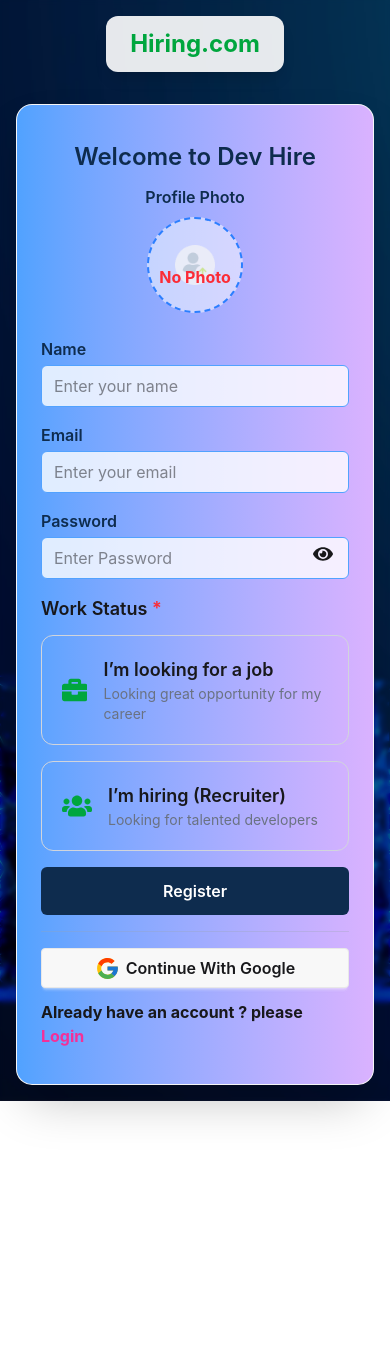
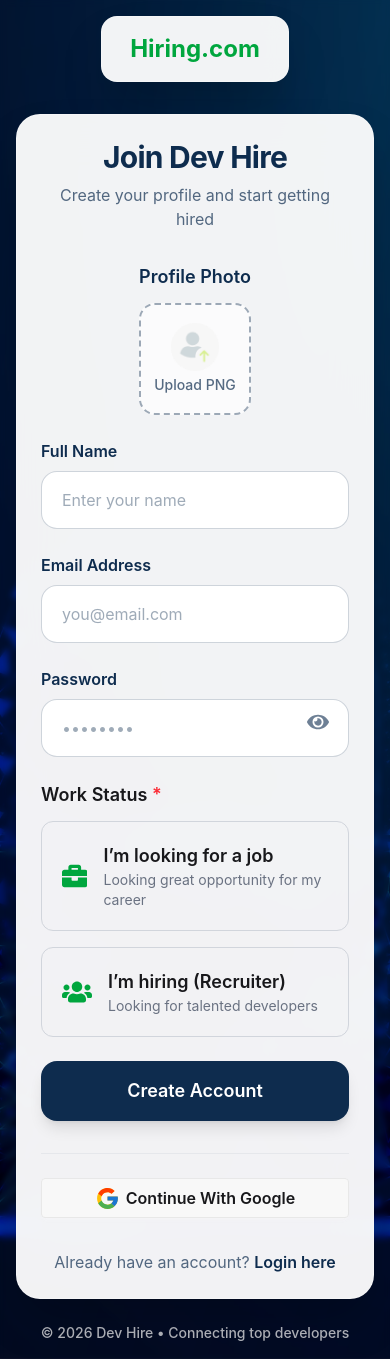
Before and after one commit to Shaching-dev/dev-hire-client, a React (Vite) app: page /auth/register in a window 390 px wide. Before the commit the page ends 1101 px from the top, so only its background shows below. Built offline with nearby package versions, Linux system fonts and the light colour scheme; no server answers.

Commit message:
performance setup

```diff
--- a/src/Layout/AuthLayout/AuthLayout.jsx
+++ b/src/Layout/AuthLayout/AuthLayout.jsx
@@ -6,26 +6,30 @@ import Logo from "../../Components/Logo/Logo";
 const AuthLayout = () => {
   return (
     <div
-      className="min-h-screen w-full flex items-center justify-center relative bg-cover bg-center bg-no-repeat p-4"
+      className="min-h-screen w-full flex items-center justify-center relative bg-cover bg-center bg-no-repeat p-4 md:p-6 lg:p-8"
       style={{
         backgroundImage: `url(${authImage})`,
       }}>
-      {/* Darker Overlay for better contrast */}
-      <div className="absolute inset-0 bg-black/40 backdrop-blur-[2px]"></div>
+      {/* Enhanced Overlay */}
+      <div className="absolute inset-0 bg-gradient-to-br from-black/50 via-black/40 to-black/50 backdrop-blur-[3px]" />
 
-      <div className="relative z-10 w-full max-w-md">
-        {/* Logo Section */}
-        <div className="flex justify-center mb-8">
-          <div className="bg-white/90 p-3 rounded-xl shadow-lg">
+      <div className="relative z-10 w-full max-w-lg mx-auto">
+        {/* Logo */}
+        <div className="flex justify-center mb-8 md:mb-10">
+          <div className="bg-white/95 backdrop-blur-md p-4 rounded-2xl shadow-2xl border border-white/30">
             <Logo />
           </div>
         </div>
 
-        {/* Main Card Container */}
-        <main className="bg-white/95 backdrop-blur-md rounded-2xl shadow-2xl overflow-hidden border border-white/20">
-          {/* The form from Outlet will render here */}
+        {/* Glassmorphic Card */}
+        <main className="bg-white/95 backdrop-blur-xl rounded-3xl shadow-2xl border border-white/30 overflow-hidden">
           <Outlet />
         </main>
+
+        {/* Subtle footer text (optional) */}
+        <p className="text-center text-white/70 text-sm mt-6 font-medium">
+          © 2026 Dev Hire • Connecting top developers
+        </p>
       </div>
     </div>
   );
--- a/src/Layout/AuthLayout/auth/Register/Register.jsx
+++ b/src/Layout/AuthLayout/auth/Register/Register.jsx
@@ -113,38 +113,120 @@ const Register = () => {
 
   // Extract onChange from react-hook-form to combine it with our custom handleImageChange
 
+  // const handleRegister = async (data) => {
+  //   setIsSubmitting(true);
+
+  //   try {
+  //     const imageFile = data.photo[0];
+  //     if (!imageFile) throw new Error("Photo is required");
+
+  //     // 🔥 PARALLEL: Cloudinary + Firebase register (biggest win)
+  //     const uploadToCloudinary = async () => {
+  //       const formData = new FormData();
+  //       formData.append("file", imageFile);
+  //       formData.append("upload_preset", "my_present");
+
+  //       const res = await axios.post(
+  //         "https://api.cloudinary.com/v1_1/dldvozuht/image/upload",
+  //         formData,
+  //       );
+  //       return res.data.secure_url;
+  //     };
+
+  //     const [firebaseRes, photoURL] = await Promise.all([
+  //       registerWithEmail(data.email, data.password),
+  //       uploadToCloudinary(),
+  //     ]);
+
+  //     // Now we have both user and photoURL
+  //     await updateUser({
+  //       displayName: data.name,
+  //       photoURL: photoURL,
+  //     });
+
+  //     // Build user info for MongoDB
+  //     const userInfo = {
+  //       displayName: data.name,
+  //       email: data.email,
+  //       photoURL: photoURL,
+  //       uid: firebaseRes.user.uid,
+  //       role: data.workStatus,
+  //       createdAt: new Date(),
+  //     };
+
+  //     // Optional but recommended: make DB save fire-and-forget
+  //     // (navigation should not wait for MongoDB)
+  //     const saveToDB = async () => {
+  //       try {
+  //         const dbRes = await axiosSecure.post("/users", userInfo);
+  //         if (!dbRes.data.success) {
+  //           console.warn("DB save failed but user is registered in Firebase");
+  //         }
+  //       } catch (dbErr) {
+  //         console.warn("Database save error (non-blocking):", dbErr);
+  //         // You can still toast a soft warning here if you want
+  //       }
+  //     };
+
+  //     // Start DB save in background
+  //     saveToDB();
+
+  //     // 🔥 NAVIGATE IMMEDIATELY after Firebase is done
+  //     toast.success(`Welcome ${data.name}!`);
+  //     navigate(from, { replace: true });
+  //     reset();
+  //   } catch (error) {
+  //     console.error(error);
+  //     toast.error(error.message || "Registration failed");
+  //   } finally {
+  //     setIsSubmitting(false);
+  //   }
+  // };
+
   const handleRegister = async (data) => {
     setIsSubmitting(true);
 
     try {
+      // Step 1: Register with Firebase (this is where duplicate email is caught)
+      let firebaseRes;
+      try {
+        firebaseRes = await registerWithEmail(data.email, data.password);
+      } catch (authError) {
+        // If your hook properly throws (after you fix it later), this will catch it
+        if (authError?.code === "auth/email-already-in-use") {
+          toast.error(
+            "This email is already registered. Please login instead!",
+          );
+          return;
+        }
+        throw authError; // other Firebase errors
+      }
+
+      // Safety check in case hook is still swallowing the error
+      if (!firebaseRes?.user) {
+        toast.error("This email is already registered. Please login instead!");
+        return;
+      }
+
+      // Step 2: Upload photo to Cloudinary
       const imageFile = data.photo[0];
-      if (!imageFile) throw new Error("Photo is required");
-
-      // 🔥 PARALLEL: Cloudinary + Firebase register (biggest win)
-      const uploadToCloudinary = async () => {
       const formData = new FormData();
       formData.append("file", imageFile);
       formData.append("upload_preset", "my_present");
 
-        const res = await axios.post(
-          "https://api.cloudinary.com/v1_1/dldvozuht/image/upload",
+      const cloudinaryRes = await axios.post(
+        `https://api.cloudinary.com/v1_1/dldvozuht/image/upload`,
         formData,
       );
-        return res.data.secure_url;
-      };
+      const photoURL = cloudinaryRes.data.secure_url;
 
-      const [firebaseRes, photoURL] = await Promise.all([
-        registerWithEmail(data.email, data.password),
-        uploadToCloudinary(),
-      ]);
-
-      // Now we have both user and photoURL
+      // Step 3: Update Firebase profile
       await updateUser({
         displayName: data.name,
         photoURL: photoURL,
       });
 
-      // Build user info for MongoDB
+      // Step 4: Save to your database (non-blocking)
       const userInfo = {
         displayName: data.name,
         email: data.email,
@@ -154,30 +236,25 @@ const Register = () => {
         createdAt: new Date(),
       };
 
-      // Optional but recommended: make DB save fire-and-forget
-      // (navigation should not wait for MongoDB)
       const saveToDB = async () => {
         try {
           const dbRes = await axiosSecure.post("/users", userInfo);
           if (!dbRes.data.success) {
-            console.warn("DB save failed but user is registered in Firebase");
+            console.warn("DB save warning:", dbRes.data.message);
           }
         } catch (dbErr) {
-          console.warn("Database save error (non-blocking):", dbErr);
-          // You can still toast a soft warning here if you want
+          console.warn("Database save failed (non-blocking):", dbErr);
         }
       };
+      saveToDB(); // fire and forget
 
-      // Start DB save in background
-      saveToDB();
-
-      // 🔥 NAVIGATE IMMEDIATELY after Firebase is done
+      // ✅ Success
       toast.success(`Welcome ${data.name}!`);
       navigate(from, { replace: true });
       reset();
     } catch (error) {
       console.error(error);
-      toast.error(error.message || "Registration failed");
+      toast.error(error.message || "Registration failed. Please try again.");
     } finally {
       setIsSubmitting(false);
     }
@@ -200,56 +277,55 @@ const Register = () => {
   });
 
   return (
-    <div className="">
-      <div className="w-full max-w-md p-6 bg-gradient-to-r from-blue-400 to-purple-300 hover:shadow-2xl hover:shadow-green-950 duration-150 rounded-lg shadow-md">
-        <h3 className="text-2xl font-semibold text-center my-3 text-[#0e2c4e]">
-          Welcome to Dev Hire
-        </h3>
+    <div className="w-full p-6 md:p-8 lg:p-10">
+      {/* Header */}
+      <div className="text-center mb-8">
+        <h1 className="text-3xl md:text-4xl font-bold text-[#0e2c4e] tracking-tight">
+          Join Dev Hire
+        </h1>
+        <p className="text-[#0e2c4e]/70 mt-2 text-base">
+          Create your profile and start getting hired
+        </p>
+      </div>
 
-        <form onSubmit={handleSubmit(handleRegister)} className="space-y-4">
-          {/* Photo Upload Section */}
-          <div className="flex flex-col items-center justify-center mb-4">
-            <label className="block mb-2 text-[#0e2c4e] font-semibold text-center">
+      <form onSubmit={handleSubmit(handleRegister)} className="space-y-6">
+        {/* Profile Photo */}
+        <div className="flex flex-col items-center">
+          <label className="block mb-3 text-[#0e2c4e] font-semibold text-lg">
             Profile Photo
           </label>
 
-            <div className="relative w-24 h-24 mb-2">
+          <div className="relative w-28 h-28 md:w-32 md:h-32">
             {preview ? (
               <>
-                  {/* Image Preview */}
                 <img
                   src={preview}
                   alt="Preview"
-                    className="w-full h-full object-cover rounded-full border-4 border-white shadow-md"
+                  className="w-full h-full object-cover rounded-2xl border-4 border-white shadow-xl"
                 />
-                  {/* Cancel button */}
                 <button
                   type="button"
                   onClick={clearImage}
-                    className="absolute -top-1 -right-1 bg-red-500 text-white rounded-full w-7 h-7 flex items-center justify-center text-sm font-bold shadow-lg hover:bg-red-600 transition">
+                  className="absolute -top-2 -right-2 bg-red-500 hover:bg-red-600 text-white rounded-2xl w-8 h-8 flex items-center justify-center text-xl shadow-lg transition">
                   ✕
                 </button>
               </>
             ) : (
-                <>
-                  {/* ✅ Label acting as the clickable upload button */}
               <label
                 htmlFor="photo-upload"
-                    className="cursor-pointer w-full h-full rounded-full flex flex-col items-center justify-center bg-white/50 border-2 border-dashed border-blue-500 hover:bg-white/80 transition overflow-hidden relative">
-                    <span className="text-red-500 absolute top-1/2 font-bold z-20">
-                      No Photo
-                    </span>
+                className="cursor-pointer w-full h-full rounded-2xl flex flex-col items-center justify-center bg-white/70 border-2 border-dashed border-[#0e2c4e]/40 hover:border-[#0e2c4e] hover:bg-white/90 transition-all duration-200">
                 <img
                   src={imageIcon}
                   alt="Upload icon"
-                      className="w-10 h-10 object-cover opacity-70"
+                  className="w-12 h-12 opacity-70 mb-1"
                 />
+                <span className="text-[#0e2c4e]/70 text-sm font-medium">
+                  Upload PNG
+                </span>
               </label>
-                </>
             )}
           </div>
 
-            {/* ✅ Hidden File Input */}
           <input
             id="photo-upload"
             type="file"
@@ -257,61 +333,59 @@ const Register = () => {
             className="hidden"
             {...restPhotoRegister}
             onChange={(e) => {
-                handleImageChange(e); // Run custom logic (preview, size validation)
-                rhfOnChange(e); // Run react-hook-form logic
+              handleImageChange(e);
+              rhfOnChange(e);
             }}
           />
 
           {fileError && (
-              <p className="text-red-500 text-sm text-center">{fileError}</p>
+            <p className="text-red-500 text-sm mt-2">{fileError}</p>
           )}
           {errors.photo && (
-              <p className="text-red-500 text-sm text-center">
-                {errors.photo.message}
-              </p>
+            <p className="text-red-500 text-sm mt-2">{errors.photo.message}</p>
           )}
         </div>
 
         {/* Name */}
         <div>
-            <label className="block mb-1 text-[#0e2c4e] font-semibold">
-              Name
+          <label className="block mb-2 text-[#0e2c4e] font-semibold">
+            Full Name
           </label>
           <input
             type="text"
             placeholder="Enter your name"
             {...register("name", { required: "Name is required" })}
-              className="w-full px-3 py-2 border rounded-md border-blue-400 focus:outline-none focus:ring-2 focus:ring-blue-500 bg-white/80"
+            className="w-full px-5 py-4 border border-[#0e2c4e]/20 rounded-2xl focus:outline-none focus:ring-2 focus:ring-[#0e2c4e] bg-white text-[#0e2c4e] placeholder:text-[#0e2c4e]/40"
           />
           {errors.name && (
-              <p className="text-red-500 text-sm">{errors.name.message}</p>
+            <p className="text-red-500 text-sm mt-1">{errors.name.message}</p>
           )}
         </div>
 
         {/* Email */}
         <div>
-            <label className="block mb-1 text-[#0e2c4e] font-semibold">
-              Email
+          <label className="block mb-2 text-[#0e2c4e] font-semibold">
+            Email Address
           </label>
           <input
             type="email"
-              placeholder="Enter your email"
+            placeholder="you@email.com"
             {...register("email", { required: "Email is required" })}
-              className="w-full px-3 py-2 border rounded-md border-blue-400 focus:outline-none focus:ring-2 focus:ring-blue-500 bg-white/80"
+            className="w-full px-5 py-4 border border-[#0e2c4e]/20 rounded-2xl focus:outline-none focus:ring-2 focus:ring-[#0e2c4e] bg-white text-[#0e2c4e] placeholder:text-[#0e2c4e]/40"
           />
           {errors.email && (
-              <p className="text-red-500 text-sm">{errors.email.message}</p>
+            <p className="text-red-500 text-sm mt-1">{errors.email.message}</p>
           )}
         </div>
 
         {/* Password */}
         <div className="relative">
-            <label className="block mb-1 text-[#0e2c4e] font-semibold">
+          <label className="block mb-2 text-[#0e2c4e] font-semibold">
             Password
           </label>
           <input
             type={showPassword ? "text" : "password"}
-              placeholder="Enter Password"
+            placeholder="••••••••"
             {...register("password", {
               required: "Password is required",
               minLength: {
@@ -319,53 +393,54 @@ const Register = () => {
                 message: "Password must be at least 6 characters",
               },
             })}
-              className="w-full   px-3 py-2 border rounded-md border-blue-400 focus:outline-none focus:ring-2 focus:ring-blue-500 bg-white/80"
+            className="w-full px-5 py-4 border border-[#0e2c4e]/20 rounded-2xl focus:outline-none focus:ring-2 focus:ring-[#0e2c4e] bg-white text-[#0e2c4e] placeholder:text-[#0e2c4e]/40"
           />
+          <span
+            className="absolute right-5 top-11 cursor-pointer text-[#0e2c4e]/60 hover:text-[#0e2c4e]"
+            onClick={() => setShowPassword(!showPassword)}>
+            {showPassword ? <FaEyeSlash size={22} /> : <FaEye size={22} />}
+          </span>
+          {errors.password && (
+            <p className="text-red-500 text-sm mt-1">
+              {errors.password.message}
+            </p>
+          )}
+        </div>
 
-            <span
-              className="absolute cursor-pointer right-4 top-1/2"
-              onClick={() => setShowPassword(!showPassword)}>
-              {showPassword ? <FaEyeSlash size={20} /> : <FaEye size={20} />}
-            </span>
-          </div>
-          <span>
-            {errors.password && (
-              <p className="text-red-500 text-sm">{errors.password.message}</p>
-            )}
-          </span>
-
+        {/* Work Status */}
         <WorkStatus register={register} setValue={setValue} />
 
-          {/* Submit */}
+        {/* Submit Button */}
         <button
           type="submit"
           disabled={isSubmitting}
-            className="w-full cursor-pointer bg-[#0e2c4e] text-white py-3 my-3 font-semibold rounded-md hover:bg-[#1a4b82] transition duration-200 flex items-center justify-center">
+          className="w-full py-4 bg-[#0e2c4e] hover:bg-[#1a4b82] text-white font-semibold text-lg rounded-2xl transition-all duration-200 flex items-center justify-center shadow-lg disabled:opacity-70">
           {isSubmitting ? (
             <span className="animate-spin">
-                <AiOutlineLoading3Quarters size={20} />
+              <AiOutlineLoading3Quarters size={24} />
             </span>
           ) : (
-              "Register"
+            "Create Account"
           )}
         </button>
       </form>
 
-        <div className="mt-4 border-t border-gray-400/30 pt-4">
+      {/* Social Login */}
+      <div className="mt-8 border-t border-gray-200 pt-6">
         <SocialLogin />
       </div>
 
-        <div className="my-3">
-          <p className="text-[16px] font-bold">
-            Already have an account ? please{" "}
+      {/* Login Link */}
+      <div className="text-center mt-8">
+        <p className="text-[#0e2c4e]/70 text-base">
+          Already have an account?{" "}
           <Link
+            to="/auth/login"
             state={location?.state}
-              className="text-secondary hover:border-b-2"
-              to={"/auth/login"}>
-              Login
-            </Link>{" "}
+            className="font-semibold text-[#0e2c4e] hover:underline">
+            Login here
+          </Link>
         </p>
-        </div>
       </div>
     </div>
   );
```
Lines whose indentation alone changed are shown as unchanged.
